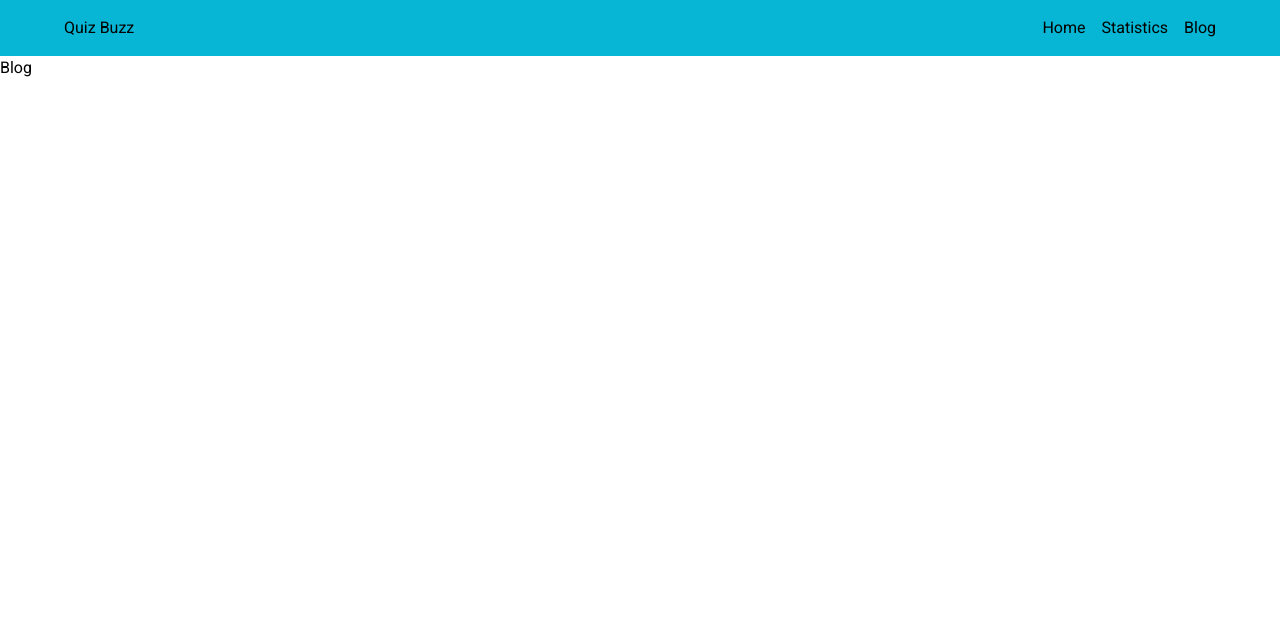
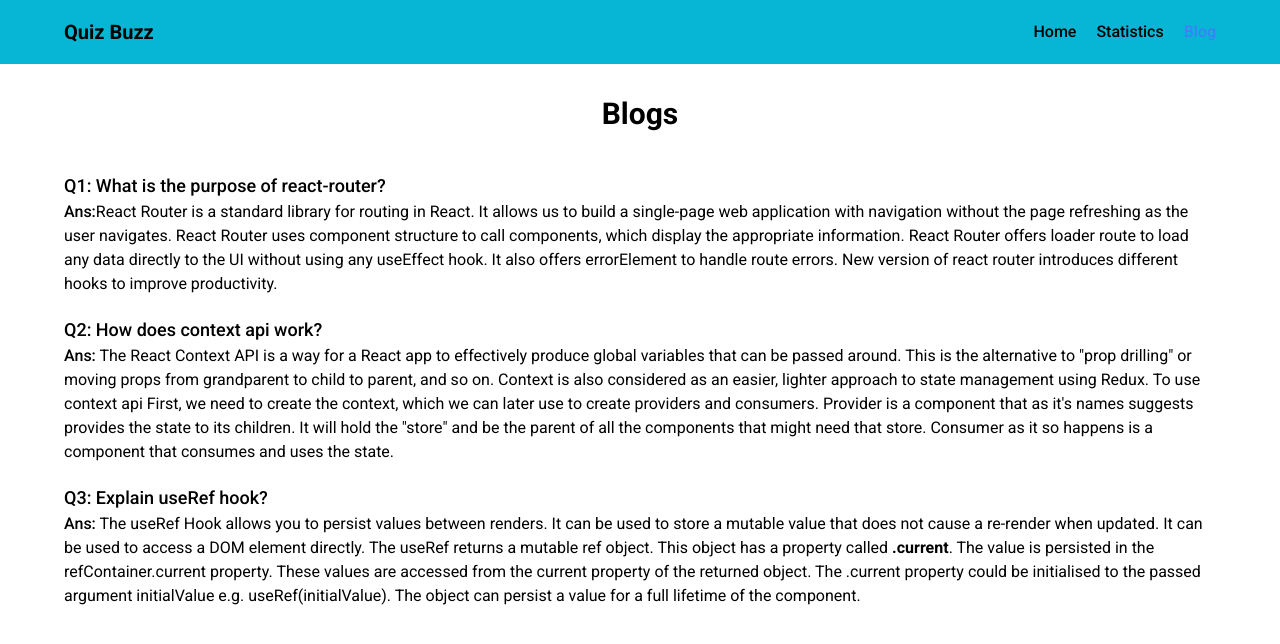
Before and after one commit to abhiskg/quiz-buzz, a React (Vite) app: page /blog in a window 1280 px wide. Shown: the top 644 px of the page. Built offline with nearby package versions, Linux system fonts and the light colour scheme.

Commit message:
Blog section done

```diff
--- a/src/components/Header.jsx
+++ b/src/components/Header.jsx
@@ -1,19 +1,42 @@
-import { Link } from "react-router-dom";
+import { Link, NavLink } from "react-router-dom";
 
 const Header = () => {
   return (
-    <header className=" sticky top-0 z-10 h-14 bg-cyan-500">
+    <header className=" sticky top-0 z-10 h-16 bg-cyan-500">
       <nav className="custom-width  mx-auto flex h-full items-center justify-between">
-        <Link to="/">Quiz Buzz</Link>
-        <ul className="flex gap-4">
+        <Link className="text-xl font-semibold" to="/">
+          Quiz Buzz
+        </Link>
+        <ul className="flex gap-5 font-medium ">
           <li>
-            <Link to="/">Home</Link>
+            <NavLink
+              to="/home"
+              className={({ isActive }) =>
+                isActive ? "text-blue-500" : "text-black"
+              }
+            >
+              Home
+            </NavLink>
           </li>
           <li>
-            <Link to="/statistics">Statistics</Link>
+            <NavLink
+              to="/statistics"
+              className={({ isActive }) =>
+                isActive ? "text-blue-500" : "text-black"
+              }
+            >
+              Statistics
+            </NavLink>
           </li>
           <li>
-            <Link to="/blog">Blog</Link>
+            <NavLink
+              to="/blog"
+              className={({ isActive }) =>
+                isActive ? "text-blue-500" : "text-black"
+              }
+            >
+              Blog
+            </NavLink>
           </li>
         </ul>
       </nav>
--- a/src/screens/Blog.jsx
+++ b/src/screens/Blog.jsx
@@ -1,5 +1,63 @@
 const Blog = () => {
-  return <div>Blog</div>;
+  return (
+    <div className="custom-width mx-auto">
+      <h2 className="mt-8 text-center text-3xl font-bold">Blogs</h2>
+      <div className="mt-10">
+        <h2 className="text-lg font-medium">
+          Q1: What is the purpose of react-router?
+        </h2>
+        <p>
+          <span className="font-medium">Ans:</span>React Router is a standard
+          library for routing in React. It allows us to build a single-page web
+          application with navigation without the page refreshing as the user
+          navigates. React Router uses component structure to call components,
+          which display the appropriate information. React Router offers loader
+          route to load any data directly to the UI without using any useEffect
+          hook. It also offers errorElement to handle route errors. New version
+          of react router introduces different hooks to improve productivity.
+        </p>
+      </div>
+      <div className="mt-5">
+        <h2 className="text-lg font-medium">Q2: How does context api work? </h2>
+        <p>
+          <span className="font-medium">Ans:</span> The React Context API is a
+          way for a React app to effectively produce global variables that can
+          be passed around. This is the alternative to "prop drilling" or moving
+          props from grandparent to child to parent, and so on. Context is also
+          considered as an easier, lighter approach to state management using
+          Redux. To use context api First, we need to create the context, which
+          we can later use to create providers and consumers. Provider is a
+          component that as it's names suggests provides the state to its
+          children. It will hold the "store" and be the parent of all the
+          components that might need that store. Consumer as it so happens is a
+          component that consumes and uses the state.
+        </p>
+      </div>
+      <div className="my-5">
+        <h2 className="text-lg font-medium">Q3: Explain useRef hook?</h2>
+        <p>
+          <span className="font-medium">Ans:</span> The useRef Hook allows you
+          to persist values between renders. It can be used to store a mutable
+          value that does not cause a re-render when updated. It can be used to
+          access a DOM element directly. The useRef returns a mutable ref
+          object. This object has a property called <strong>.current</strong>.
+          The value is persisted in the refContainer.current property. These
+          values are accessed from the current property of the returned object.
+          The .current property could be initialised to the passed argument
+          initialValue e.g. useRef(initialValue). The object can persist a value
+          for a full lifetime of the component.
+        </p>
+      </div>
+    </div>
+
+    // <div>
+    //   <h1>Blog</h1>
+
+    //   <div>What is the purpose of react-router?</div>
+    //   <div>How does context api works?</div>
+    //   <div>What is useRef hook?</div>
+    // </div>
+  );
 };
 
 export default Blog;
--- a/src/screens/Home.jsx
+++ b/src/screens/Home.jsx
@@ -11,8 +11,9 @@ const Home = () => {
   };
   const { View } = useLottie(options);
   return (
-    <div className="custom-width mx-auto">
-      <div className="flex items-center justify-between ">
+    <div>
+      <div className="bg-[#fabc00]">
+        <div className="custom-width mx-auto flex items-center justify-between">
           <div>
             <h1 className="text-4xl font-bold">Quiz Buzz</h1>
             <p className="text-lg font-medium">
@@ -21,7 +22,8 @@ const Home = () => {
           </div>
           <div>{View}</div>
         </div>
-      <div className=" mt-5 grid grid-cols-2 gap-5 md:grid-cols-3">
+      </div>
+      <div className=" custom-width mx-auto mt-5 grid grid-cols-2 gap-5 md:grid-cols-3">
         {data.map((quiz) => (
           <Quiz key={quiz.id} quiz={quiz} />
         ))}
--- a/src/utils/router.jsx
+++ b/src/utils/router.jsx
@@ -14,6 +14,12 @@ const router = createBrowserRouter([
     children: [
       {
         index: true,
+        element: <Home />,
+        loader: async () =>
+          fetch("https://openapi.programming-hero.com/api/quiz"),
+      },
+      {
+        path: "home",
         element: <Home />,
         loader: async () =>
           fetch("https://openapi.programming-hero.com/api/quiz"),
```
Also changed, not shown: 1 other file (tests, documents, lock files or other folders). Lines whose indentation alone changed are shown as unchanged.
